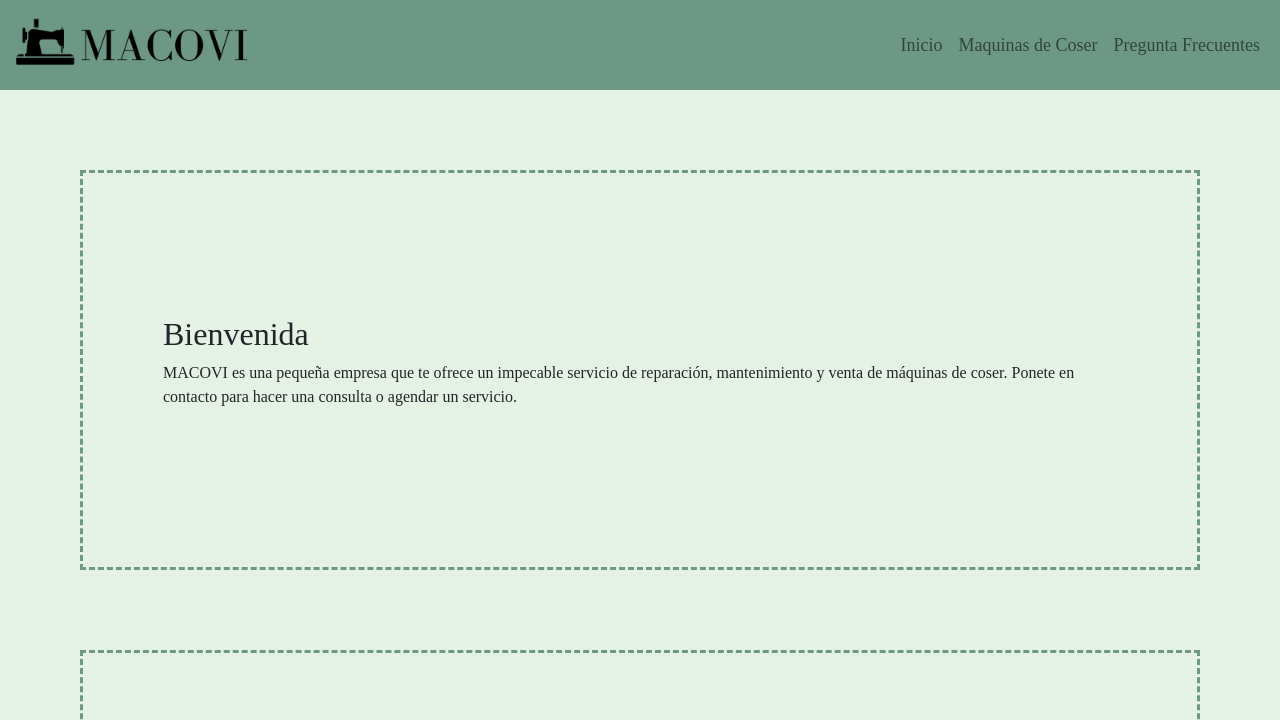
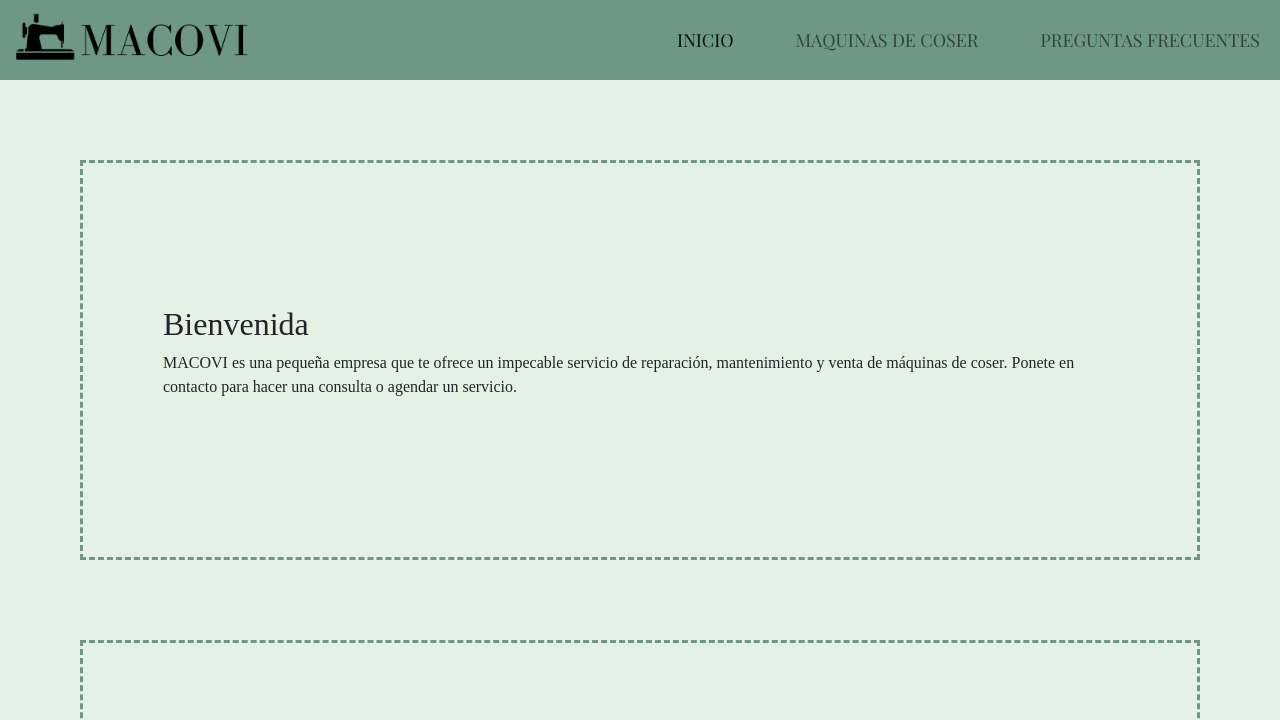
Before and after one commit to Ravalle/pagina_web_potrero_digital, a plain HTML site: page index.html in a window 1280 px wide. Shown: the top 720 px of the page. Drawn offline with nearby package versions, Linux system fonts and the light colour scheme.

Commit message:
version 9 - css 6 - header

```diff
--- a/css/estilos.css
+++ b/css/estilos.css
@@ -3,20 +3,41 @@
 .body{
     font-size: medium;
     background-color: #E5F1E4;
-    font-family: 'Times New Roman', Times, serif;
+    font-family: 'Times New Roman', Times, serif
 }
 
+h2 h3{
+    font-family: 'Playfair Display', serif;
+}
 /*header*/
-.header nav {
-    padding-top: 0px;
-    padding-bottom: 0px;}
+.header nav{
+    padding: 0px;
+}
+
 .menu{
     margin-top: 0px;
-    background-color:#6D9886;}
+    background-color:#6D9886;
+    font-family: 'Playfair Display', serif;
+    flex-wrap: nowrap !important;
+}
+
 .seccionesdemenu{
-    font-family: 'Times New Roman', Times, serif;
     font-size: large;
-    color: black;}
+    color: black;
+}
+
+.space_seccionesdemenu{
+    height: 100%;
+    width: 100%;
+    font-size: large;
+    display: flex;
+    flex-direction: row;
+    justify-content: flex-end;
+    gap: 7%;
+}
+.button_border{
+    border-style: none !important;
+}
 
 /*footer*/
 .fin{
@@ -25,25 +46,27 @@
     flex-direction: column;
     background-color: #6D9886;
     padding: 2%;
-    color: black;}
+    color: black;
+}
 
 .fin p {
     padding: 0;
     margin: 0;
     box-sizing: border-box;
 }
+
 .fin a {
     color: black;
-    text-decoration: none;}
+    text-decoration: none;
+}
 
 /*main*/
+/*index*/
 
-    /*index*/
 .section_info{
     display: flex;
     flex-direction: column;
     justify-content: center;
-
     padding: 10vh;
     margin: 10vh;
     min-height: 50vh;
@@ -66,26 +89,33 @@
     margin: 10vh;
     height: 80vh;
     border: dashed;
-    border-color: #6D9886;}
-
+    border-color: #6D9886;
+}
 
 .lado_a{
     width: 50%;
     display: flex;
     flex-direction: column;
     padding-right: 2%;
-    text-align: justify;}
+    text-align: justify;
+}
+
 .text_a{
-    margin-bottom: 20px;}
+    margin-bottom: 20px;
+}
+
 .lado_b{
     width: 50%;
     display: flex;
     flex-direction: row;
-    justify-content: flex-end;}
+    justify-content: flex-end;
+}
+
 .imagen_maquina{
     border: dashed;
     border-color: #6D9886;
-    height: 100%;}
+    height: 100%;
+}
 
 /*preguntas_frecuentes*/
 .section_preguntas{
@@ -95,7 +125,8 @@
     margin-right: 5%;
     min-height: 50vh;
     border: dashed;
-    border-color: #6D9886;}
+    border-color: #6D9886;
+}
 
 
 @media (max-width:768px) {
@@ -127,6 +158,4 @@
 max-width: 100%;
 margin-bottom: 10vh;
 }
-
-
 }
--- a/index.html
+++ b/index.html
@@ -6,17 +6,32 @@
     <meta name="viewport" content="width=device-width, initial-scale=1.0">
     <title>Inicio - MACOVI</title>
     <link rel="stylesheet" href="css/estilos.css">
+    <link rel="preconnect" href="https://fonts.googleapis.com">
+    <link rel="preconnect" href="https://fonts.gstatic.com" crossorigin>
+    <link href="https://fonts.googleapis.com/css2?family=Playfair+Display:wght@400;600&display=swap" rel="stylesheet">
     <link href="https://cdn.jsdelivr.net/npm/bootstrap@5.1.3/dist/css/bootstrap.min.css" rel="stylesheet" integrity="sha384-1BmE4kWBq78iYhFldvKuhfTAU6auU8tT94WrHftjDbrCEXSU1oBoqyl2QvZ6jIW3" crossorigin="anonymous">
 </head>
 <body class="body">
     <header class="header">
-        <nav class="navbar navbar-expand-lg navbar-light bg-light padding_header">
+        <nav class="navbar navbar-expand-lg navbar-light bg-light">
             <div class="container-fluid menu">
-                <a class="navbar-brand" href="index.html"><img src="imagenes_paginaweb/logo.png" alt="Logo Imagen" width="40%" height="40%"></a>
-                <div class="navbar-nav">
-                    <a class="nav-link seccionesdemenu" href="index.html">Inicio</a>
-                    <a class="nav-link seccionesdemenu" href="maquinas.html">Maquinas de Coser</a>
-                    <a class="nav-link seccionesdemenu" href="preguntas_frecuentes.html">Pregunta Frecuentes</a>
+                <a href="index.html">
+                    <img src="imagenes_paginaweb/logo.png" alt="Logo Imagen" width="40%" height="40%">
+                </a>
+                <button class="navbar-toggler button_border" type="button" data-bs-toggle="collapse" data-bs-target="#navbarNavDropdown" aria-controls="navbarNavDropdown" aria-expanded="false" aria-label="Toggle navigation">
+                <span class="navbar-toggler-icon"></span></button>
+                <div class="collapse navbar-collapse" id="navbarNavDropdown">
+                    <ul class="navbar-nav space_seccionesdemenu">
+                        <li class="nav-item">
+                            <a class="nav-link active" aria-current="page" href="index.html">INICIO</a>
+                        </li>
+                        <li class="nav-item">
+                            <a class="nav-link" href="maquinas.html">MAQUINAS DE COSER</a>
+                        </li>
+                        <li class="nav-item">
+                            <a class="nav-link" href="preguntas_frecuentes.html">PREGUNTAS FRECUENTES</a>
+                        </li>
+                    </ul>
                 </div>
             </div>
         </nav>
```
Lines whose indentation alone changed are shown as unchanged.
